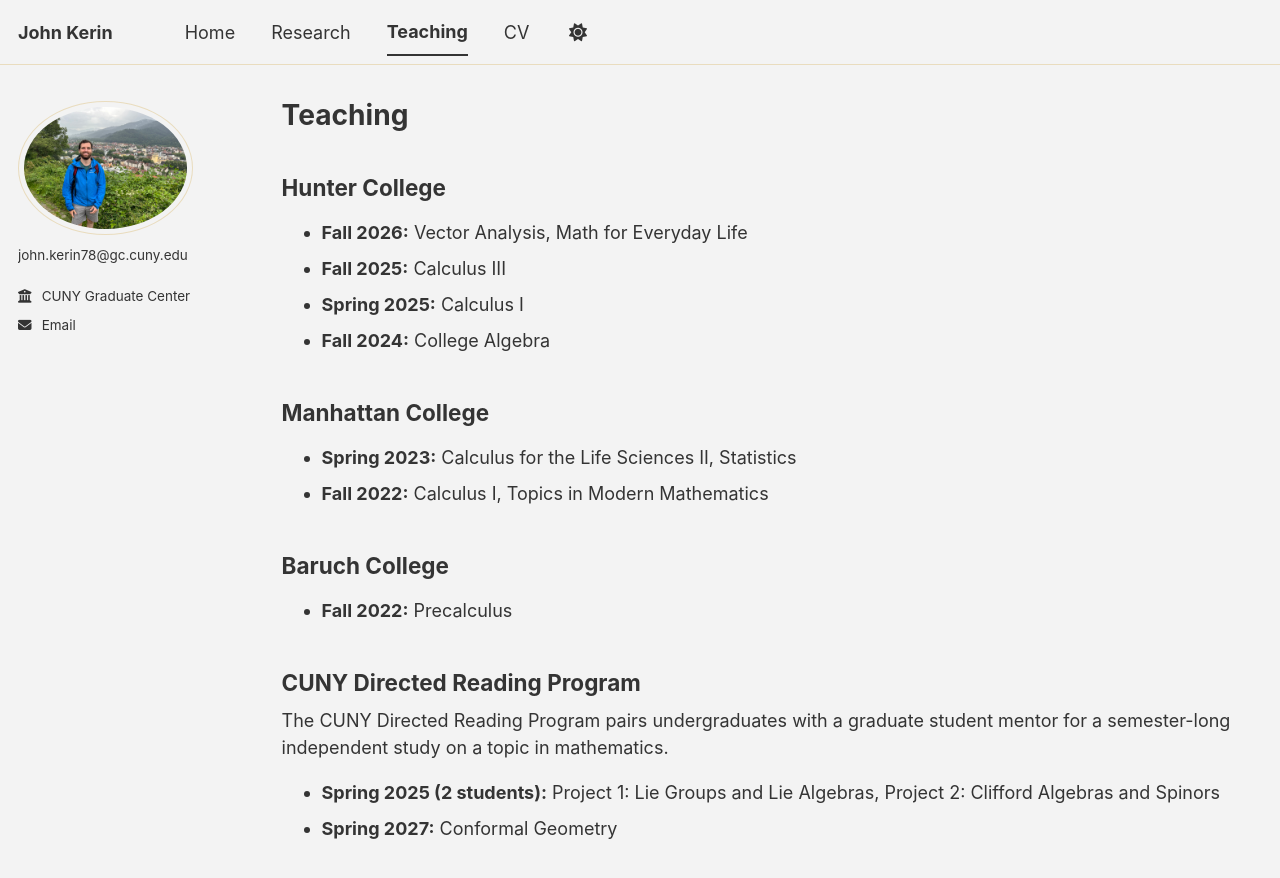
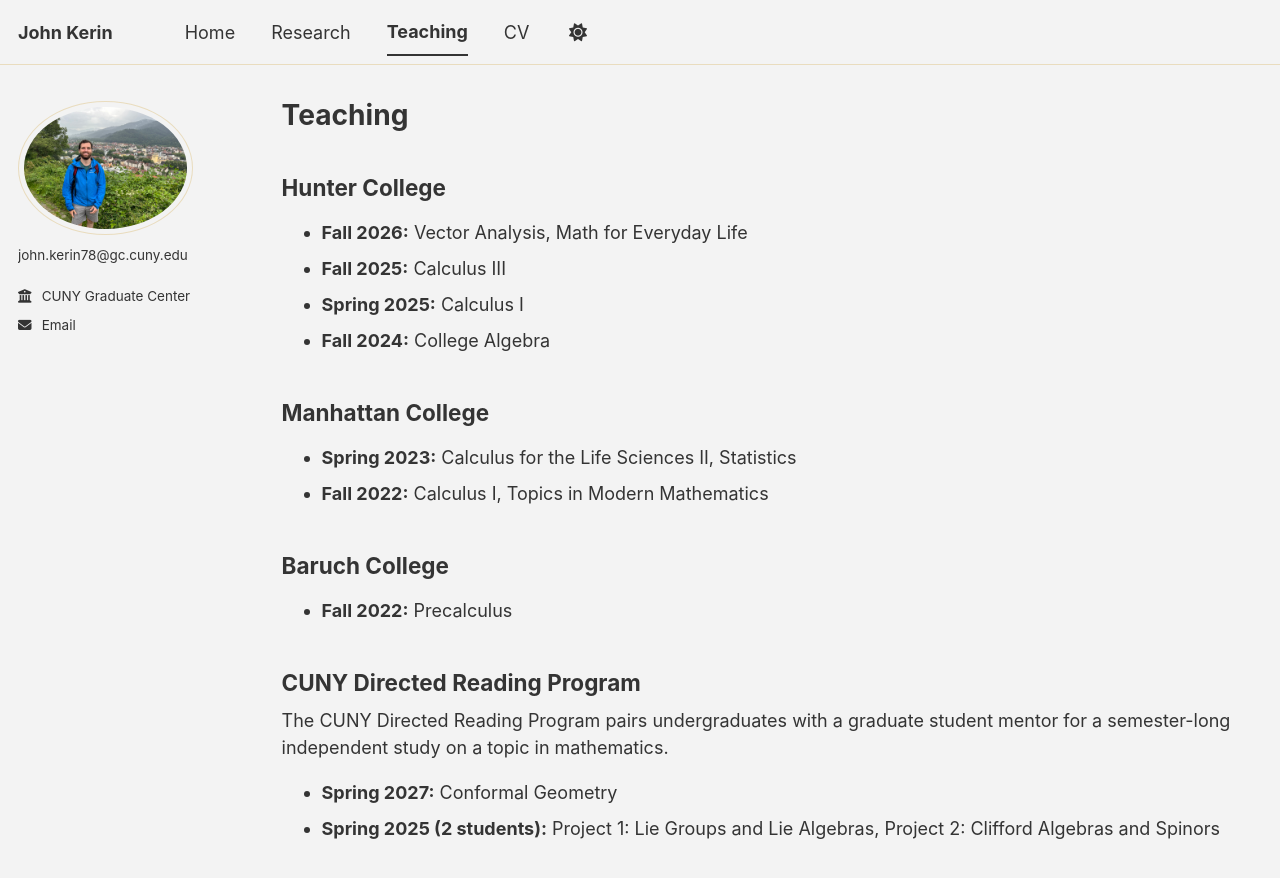
Before and after one commit to johnandrewkerin/johnandrewkerin.github.io, a Jekyll site: the page built from _pages/teaching.html, in a window 1280 px wide. Shown: the top 878 px of the page. Built offline with Jekyll 4.4.1, drawn with Linux system fonts in a browser that asks for light colours; a script bundle is joined from its source files by our own code; a style sheet for code colours, icons or effects is not loaded.

Commit message:
Update teaching.html

```diff
--- a/_pages/teaching.html
+++ b/_pages/teaching.html
@@ -36,6 +36,6 @@ author_profile: true
 The CUNY Directed Reading Program pairs undergraduates with a graduate student mentor for a semester-long independent study on a topic in mathematics.
 
 <ul>
+  <li><strong>Spring 2027:</strong> Conformal Geometry</li>
   <li><strong>Spring 2025 (2 students):</strong> Project 1: Lie Groups and Lie Algebras, Project 2: Clifford Algebras and Spinors
-  <li><strong>Spring 2027:</strong> Conformal Geometry</li>
 </ul>
```
